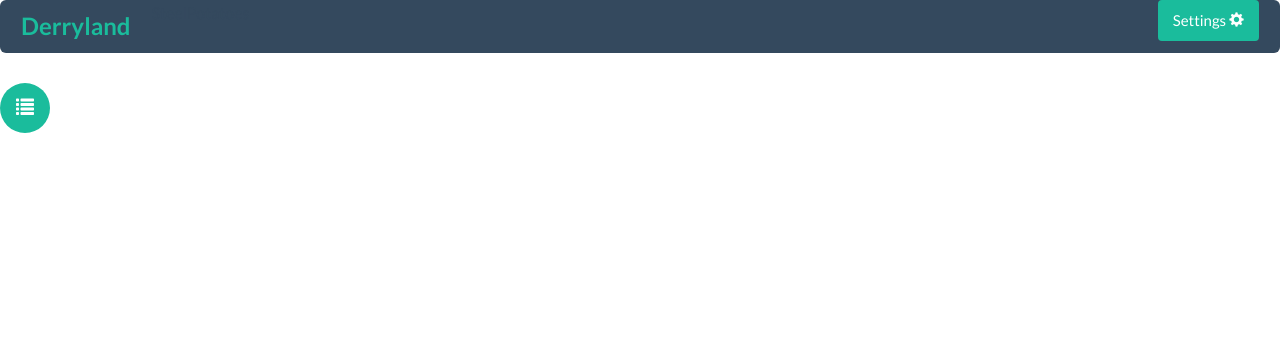
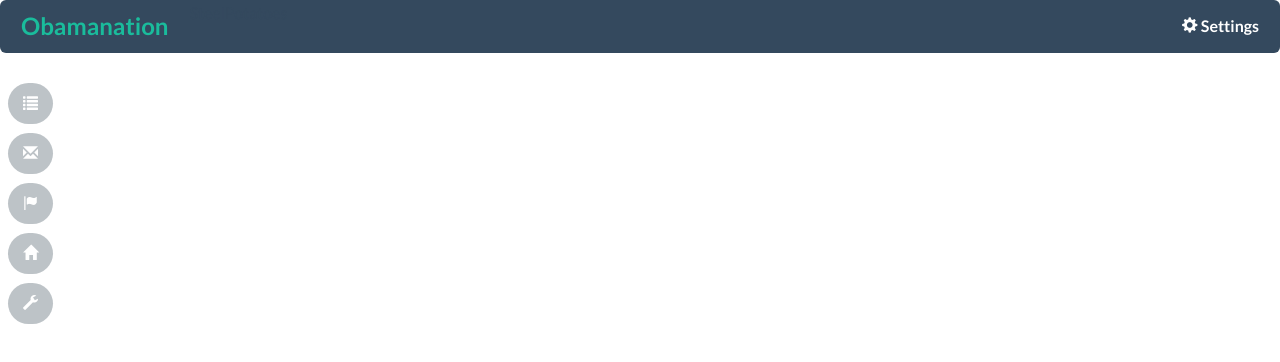
Before and after one commit to Ericil/Nations, a plain HTML site: page templates/test.html in a window 1280 px wide. Drawn offline with Linux system fonts and the light colour scheme; files whose address does not match are found by name.

Commit message:
made option buttons

```diff
--- a/static/settings.js
+++ b/static/settings.js
@@ -3,7 +3,7 @@ console.log("These are the settings");
 var makeOptions = function makeOptions(){
     var button = document.createElement("button");
     button.type = "button";
-    button.className = "btn btn-primary btn-circle btn-lg";
+    button.className = "btn btn-primary btn-circle";
     var icon = document.createElement("span");
     icon.className = "glyphicon glyphicon-list";
 
@@ -13,4 +13,20 @@ var makeOptions = function makeOptions(){
 };
 
 
-makeOptions();
+$("#options").mouseover(function(){
+		$(".btn-group-vertical button").each(function(i){
+				console.log(this);
+				if (i > 0){
+						$(this).fadeIn();
+				}
+		});
+});
+
+$("#sideoptions").mouseleave(function(){
+		$(".btn-group-vertical button").each(function(i){
+				console.log(this);
+				if (i > 0){
+						$(this).fadeOut();
+				}
+		});
+});
--- a/templates/test.html
+++ b/templates/test.html
@@ -10,23 +10,18 @@
     <link rel="shortcut icon" href="img/favicon.ico">
 
     <style>
-      .btn-circle {
-      width: 30px;
-      height: 30px;
-      text-align: center;
-      padding: 6px 0;
-      font-size: 12px;
-      line-height: 1.428571429;
-      border-radius: 15px;
+		#sideoptions {
+			width: 60px;
 		}
 
-      .btn-circle.btn-lg {
-      width: 50px;
-      height: 50px;
-      padding: 10px 16px;
-      font-size: 18px;
-      line-height: 1.33;
-      border-radius: 25px;
+    .btn-option {
+    }
+
+		.btn-group-vertical > button {
+			position: absolute;
+			left: 8px;
+			margin-bottom: 10px;
+			border-radius: 25px !important;
 		}
     </style>
   </head>
@@ -39,22 +34,21 @@
 				<button type="button" class="navbar-toggle" data-toggle="collapse" data-target="#navbar-collapse-01">
 					<span class="sr-only">Toggle navigation</span>
 				</button>
-	<a class="navbar-brand" href="#">Derryland</a>
+				<a class="navbar-brand" href="#">Obamanation</a>
       </div>
       <div class="collapse navbar-collapse" id="navbar-collapse-01">
 				<ul class="nav navbar-nav">
 					<li>Steel</li>
 					<li>Potatoes</li>
 				</ul>
-	<ul class="nav navbar-right">
-	  <li>
-	    <div class="btn-group">
-	      <button data-toggle="dropdown" class="btn btn-primary dropdown-toggle" type="button">Settings <span class="glyphicon glyphicon-cog"></span></button>
-	      <ul role="menu" class="dropdown-menu">
+				<ul class="nav navbar-nav navbar-right">
+					<li class="dropdown">
+						<a class="dropdown-toggle" data-toggle="dropdown" href="#">
+							<span class="glyphicon glyphicon-cog"></span> Settings</a>
+						<ul class="dropdown-menu">
 							<li><a href="/logout">Log Out</a></li>
 							<li><a href="/settings">Account</a></li>
 						</ul>
-	    </div>
 					</li>
 				</ul>
       </div>
@@ -62,7 +56,29 @@
 
 
     <div id="sideoptions">
+			<div class="btn-group-vertical">
+				<button id="options" class="btn btn-default" type="button">
+					<span class="glyphicon glyphicon-list"></span>
+				</button>
 
+				<button id="message" class="btn btn-default btn-option" type="button">
+					<span class="glyphicon glyphicon-envelope"></span>
+				</button>
+
+				<button id="overview" class="btn btn-default btn-option" type="button">
+					<span class="glyphicon glyphicon-flag"></span>
+				</button>
+
+				<button id="buildinfo" class="btn btn-default btn-option" type="button">
+					<span class="glyphicon glyphicon-home"></span>
+				</button>
+
+				<button id="build" class="btn btn-default btn-option" type="button">
+					<span class="glyphicon glyphicon-wrench"></span>
+				</button>
+
+
+			</div>
 		</div>
 
 		<script src="dist/js/vendor/jquery.min.js"></script>
```
Lines whose indentation alone changed are shown as unchanged.
